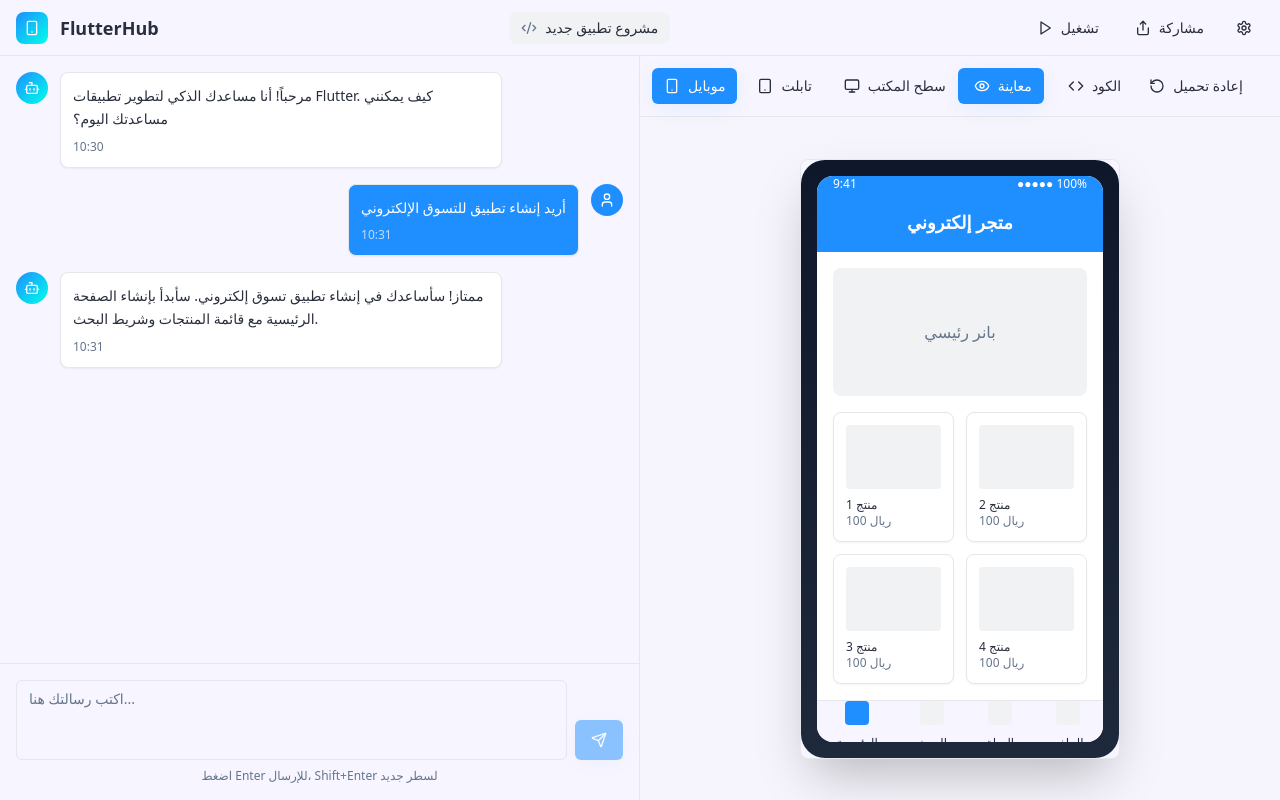
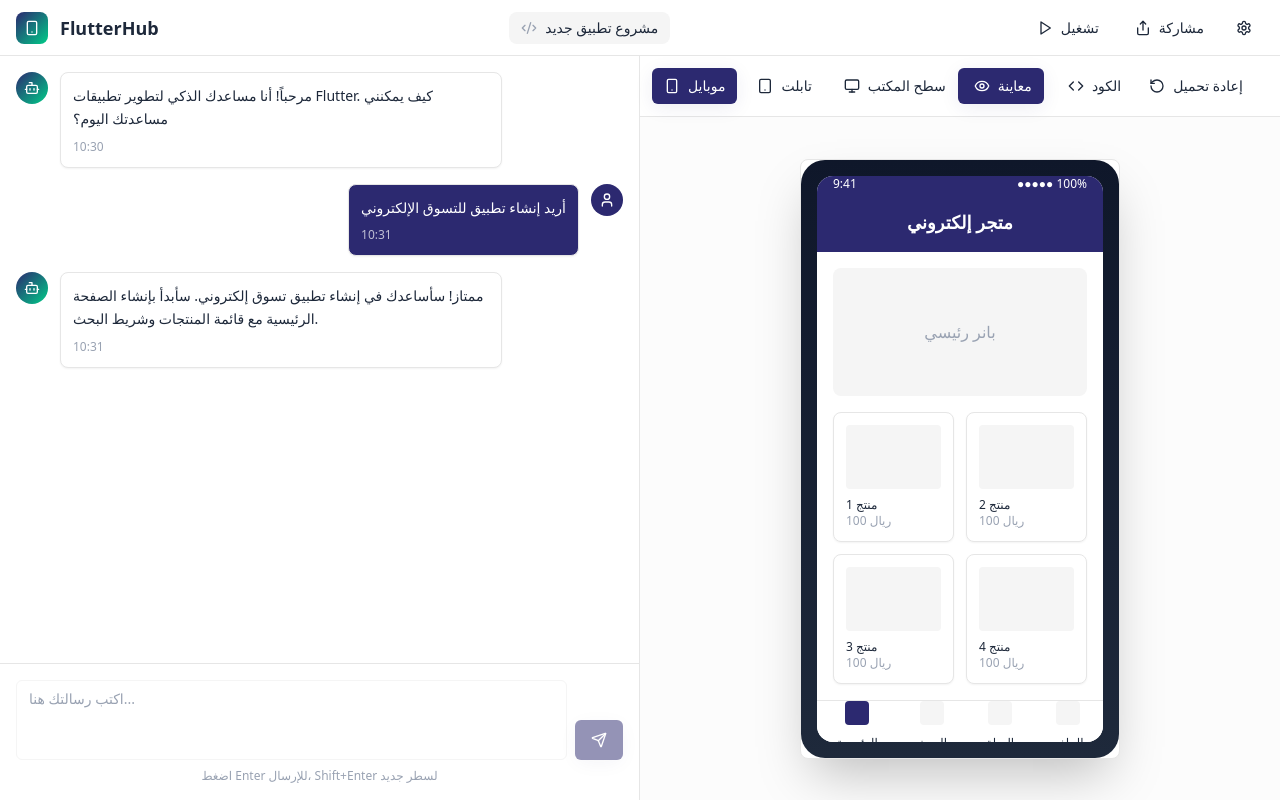
Before and after one commit to khamis1992/flutter-app-hub, a React (Vite) app: page / in a window 1280 px wide. Shown: the top 800 px of the page. Built offline with nearby package versions, Linux system fonts and the light colour scheme.

Commit message:
Update design with new colors
Update the design to use the following color scheme:
- Primary (headings and icons): #272874
- Positive buttons: #00cc88
- Pure white background: #FFFFFF
- Active elements: #00d084
- Main text: #1F2937
- Secondary text: #9CA3AF

```diff
--- a/src/index.css
+++ b/src/index.css
@@ -8,44 +8,44 @@ All colors MUST be HSL.
 
 @layer base {
   :root {
-    --background: 250 100% 98%;
-    --foreground: 225 20% 20%;
+    --background: 0 0% 100%;
+    --foreground: 217 33% 17%;
 
     --card: 0 0% 100%;
-    --card-foreground: 225 20% 20%;
+    --card-foreground: 217 33% 17%;
 
     --popover: 0 0% 100%;
-    --popover-foreground: 225 20% 20%;
+    --popover-foreground: 217 33% 17%;
 
-    --primary: 210 100% 56%;
+    --primary: 243 47% 30%;
     --primary-foreground: 0 0% 100%;
-    --primary-glow: 200 100% 70%;
+    --primary-glow: 243 47% 45%;
 
-    --secondary: 175 100% 50%;
+    --secondary: 160 100% 40%;
     --secondary-foreground: 0 0% 100%;
 
-    --muted: 220 13% 95%;
-    --muted-foreground: 215 16% 47%;
+    --muted: 0 0% 96%;
+    --muted-foreground: 220 14% 65%;
 
-    --accent: 175 100% 45%;
+    --accent: 158 100% 41%;
     --accent-foreground: 0 0% 100%;
 
     --destructive: 0 84% 60%;
     --destructive-foreground: 0 0% 100%;
 
-    --border: 220 13% 91%;
-    --input: 220 13% 91%;
-    --ring: 210 100% 56%;
+    --border: 0 0% 90%;
+    --input: 0 0% 96%;
+    --ring: 243 47% 30%;
 
-    /* Flutter-inspired gradients */
-    --gradient-primary: linear-gradient(135deg, hsl(210 100% 56%), hsl(175 100% 50%));
-    --gradient-hero: linear-gradient(135deg, hsl(210 100% 56%) 0%, hsl(175 100% 50%) 50%, hsl(200 100% 70%) 100%);
-    --gradient-card: linear-gradient(145deg, hsl(0 0% 100%) 0%, hsl(220 13% 98%) 100%);
+    /* New color system gradients */
+    --gradient-primary: linear-gradient(135deg, hsl(243 47% 30%), hsl(160 100% 40%));
+    --gradient-hero: linear-gradient(135deg, hsl(243 47% 30%) 0%, hsl(158 100% 41%) 50%, hsl(160 100% 40%) 100%);
+    --gradient-card: linear-gradient(145deg, hsl(0 0% 100%) 0%, hsl(0 0% 98%) 100%);
 
     /* Shadows */
-    --shadow-soft: 0 4px 20px -2px hsl(210 100% 56% / 0.1);
-    --shadow-glow: 0 0 40px hsl(210 100% 56% / 0.15);
-    --shadow-card: 0 8px 32px -8px hsl(225 20% 20% / 0.08);
+    --shadow-soft: 0 4px 20px -2px hsl(243 47% 30% / 0.1);
+    --shadow-glow: 0 0 40px hsl(243 47% 30% / 0.15);
+    --shadow-card: 0 8px 32px -8px hsl(217 33% 17% / 0.08);
 
     --radius: 0.5rem;
 
```
